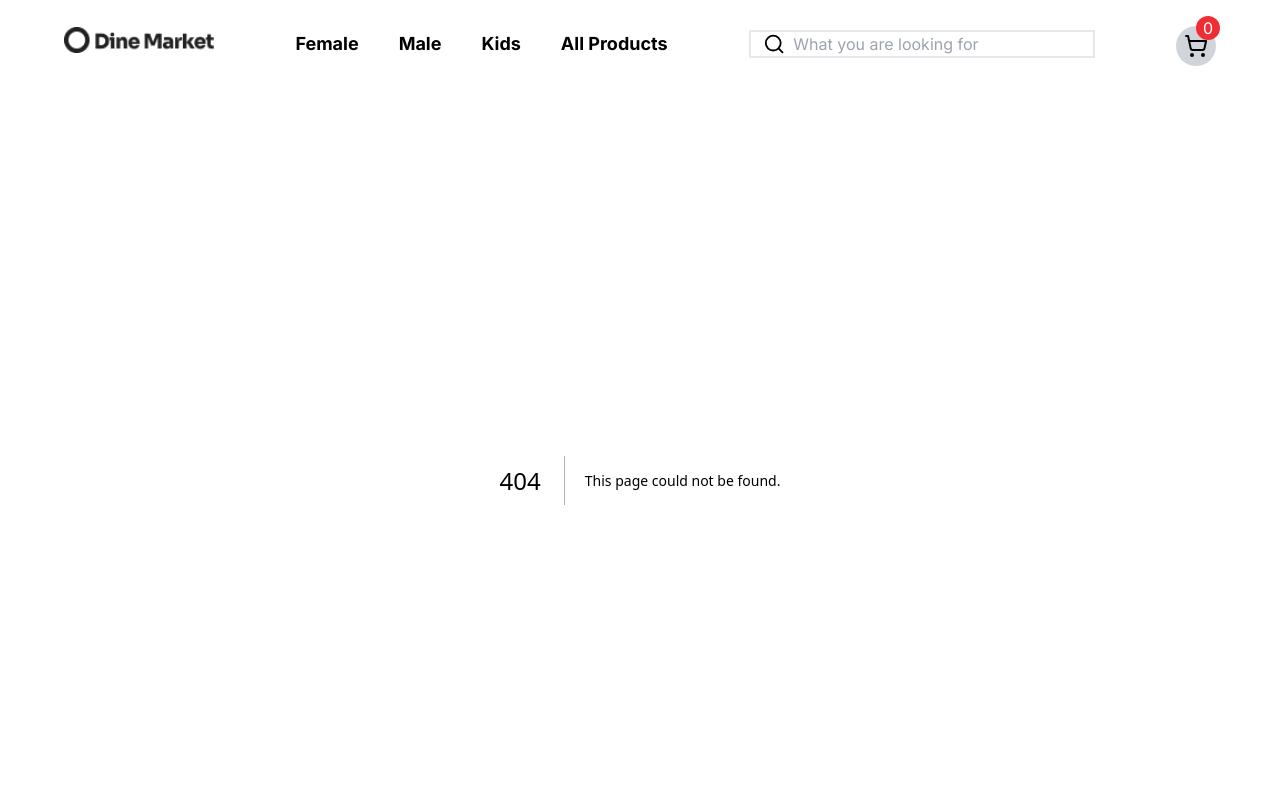
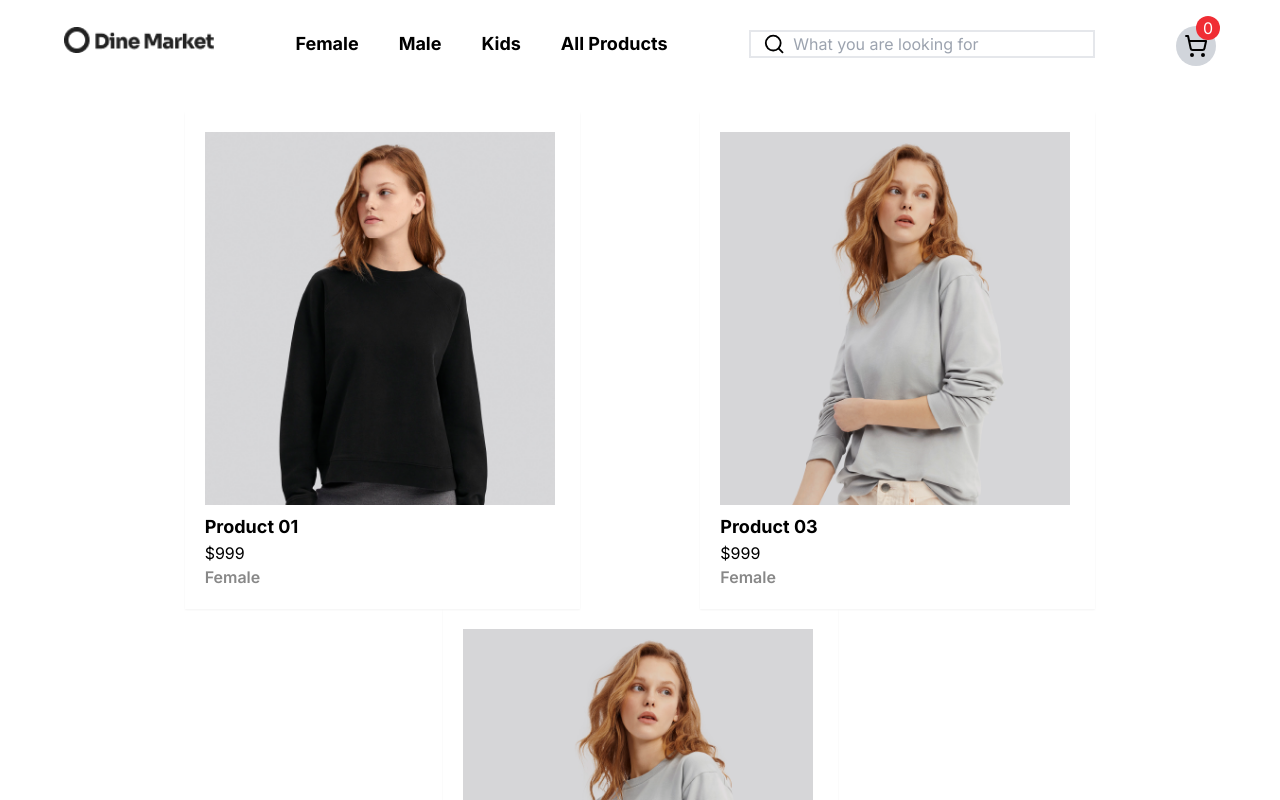
Before and after one commit to ZabairGhoss/PIAIC-hackathon-one-challenge-dine-market, a Next.js app: page /category/female in a window 1280 px wide. Before the commit this address had no page. Shown: the top 800 px of the page. Built offline with nearby package versions, Linux system fonts and the light colour scheme.

Commit message:
Dynamic routes implementation, on category and products

```diff
--- /dev/null
+++ b/src/app/category/[slug]/page.tsx
@@ -0,0 +1,35 @@
+import ProductCard from "@/components/ProductCard";
+import { Products } from "@/utils/mocks";
+import { StaticImageData } from "next/image";
+
+const getProductsByCategory = (category: string) => {
+  return Products.filter((product) => product.category === category);
+};
+
+
+
+const page = ({ params }: { params: { slug: string } }) => {
+  const result = getProductsByCategory(params.slug);
+  return (
+    <div className="flex flex-wrap justify-evenly mt-[32px]">
+      {result.length <= 0 ? (
+        <div>There is no product of {params.slug} added.</div>
+      ) : (
+        result.map((product) => {
+          return (
+            <ProductCard
+              key={product.id}
+              imgURL={product.img as StaticImageData}
+              title={product.title}
+              price={product.price}
+              category={product.category}
+              id={product.id}
+            />
+          );
+        })
+      )}
+    </div>
+  );
+};
+
+export default page;
--- /dev/null
+++ b/src/app/products/[id]/page.tsx
@@ -0,0 +1,32 @@
+import { Products } from "@/utils/mocks";
+import Image, { StaticImageData } from "next/image";
+
+const getProductDetails = (id: number) => {
+  return Products.filter((product) => product.id == id);
+};
+
+const page = ({ params }: { params: { id: number } }) => {
+  const result = getProductDetails(params.id);
+  console.log("Result>>",result);
+
+  return (
+    <div className="flex flex-wrap justify-evenly mt-[32px]">
+     {
+        result.map((product) => {
+          return (
+            <div key={product.id} className="flex justify-between">
+                <div>
+                  <Image src={product.img} alt={product.title} />
+                </div>
+                <div></div>
+            </div>
+          );
+        })
+      }
+
+
+    </div>
+  );
+};
+
+export default page;
--- /dev/null
+++ b/src/app/products/page.tsx
@@ -0,0 +1,24 @@
+import ProductCard from "@/components/ProductCard";
+import { Products } from "@/utils/mocks";
+import { StaticImageData } from "next/image";
+
+const AllProducts = () => {
+  return (
+    <div className="flex flex-wrap justify-evenly mt-[32px]">
+      {Products.map((product) => {
+        return (
+          <ProductCard
+            key={product.id}
+            imgURL={product.img as StaticImageData}
+            title={product.title}
+            price={product.price}
+            category={product.category}
+            id={product.id}
+          />
+        );
+      })}
+    </div>
+  );
+};
+
+export default AllProducts;
--- a/src/components/ProductCard.tsx
+++ b/src/components/ProductCard.tsx
@@ -1,13 +1,17 @@
 import Image, { StaticImageData } from "next/image";
 import { Card, CardContent } from "./ui/card";
+import Link from "next/link";
 
 const ProductCard = (props: {
-  imgURL: string | StaticImageData;
+  imgURL: StaticImageData;   //string | StaticImageData
   title: string;
   price: number;
+  category: string;
+  id: number;
 }) => {
   return (
     <>
+    <Link href={`/products/${props.id}`}>
       <div>
         <Card className="w-[395px] h-[100%] my-0 mx-auto border-0">
           <CardContent className="p-5">
@@ -22,9 +26,11 @@ const ProductCard = (props: {
             </div>
             <h2 className="mt-2 text-lg font-bold">{props.title}</h2>
             <span>{`$${props.price}`}</span>
+            <p className="text-base font-semibold capitalize text-[#888888]">{`${props.category}`}</p>
           </CardContent>
         </Card>
       </div>
+      </Link>
     </>
   );
 };
--- a/src/components/layout/Navbar.tsx
+++ b/src/components/layout/Navbar.tsx
@@ -6,20 +6,22 @@ import Logo from "../../../public/assets/dine-market-logo.png";
 const Navbar = () => {
   return (
     <nav className="flex justify-between items-center h-20 px-16">
+      <Link href={"/"}>
       <Image src={Logo} alt="website logo" width={150} height={150} />
+      </Link>
       <div className="pt-2">
             <ul className="flex gap-x-10">
                 <li className="text-lg font-bold">
-                    <Link href="/female">Female</Link>
+                    <Link href={"/category/female"}>Female</Link>
                 </li>
                 <li className="text-lg font-bold">
-                    <Link href="/male">Male</Link>
+                    <Link href={"/category/male"}>Male</Link>
                 </li>
                 <li className="text-lg font-bold">
-                    <Link href="/kids">Kids</Link>
+                    <Link href={"/category/kids"}>Kids</Link>
                 </li>
                 <li className="text-lg font-bold">
-                    <Link href="/products">All Products</Link>
+                    <Link href={"/products"}>All Products</Link>
                 </li>
             </ul>
       </div>
--- a/src/views/ProductsSlider.tsx
+++ b/src/views/ProductsSlider.tsx
@@ -22,9 +22,11 @@ const ProductsSlider = (props: Props) => {
           return (
             <ProductCard
               key={product.id}
-              imgURL={product.img}
+              imgURL={product.img as StaticImageData}
               title={product.title}
               price={product.price}
+              category={product.category}
+              id={product.id}
             />
           );
         })}
```
